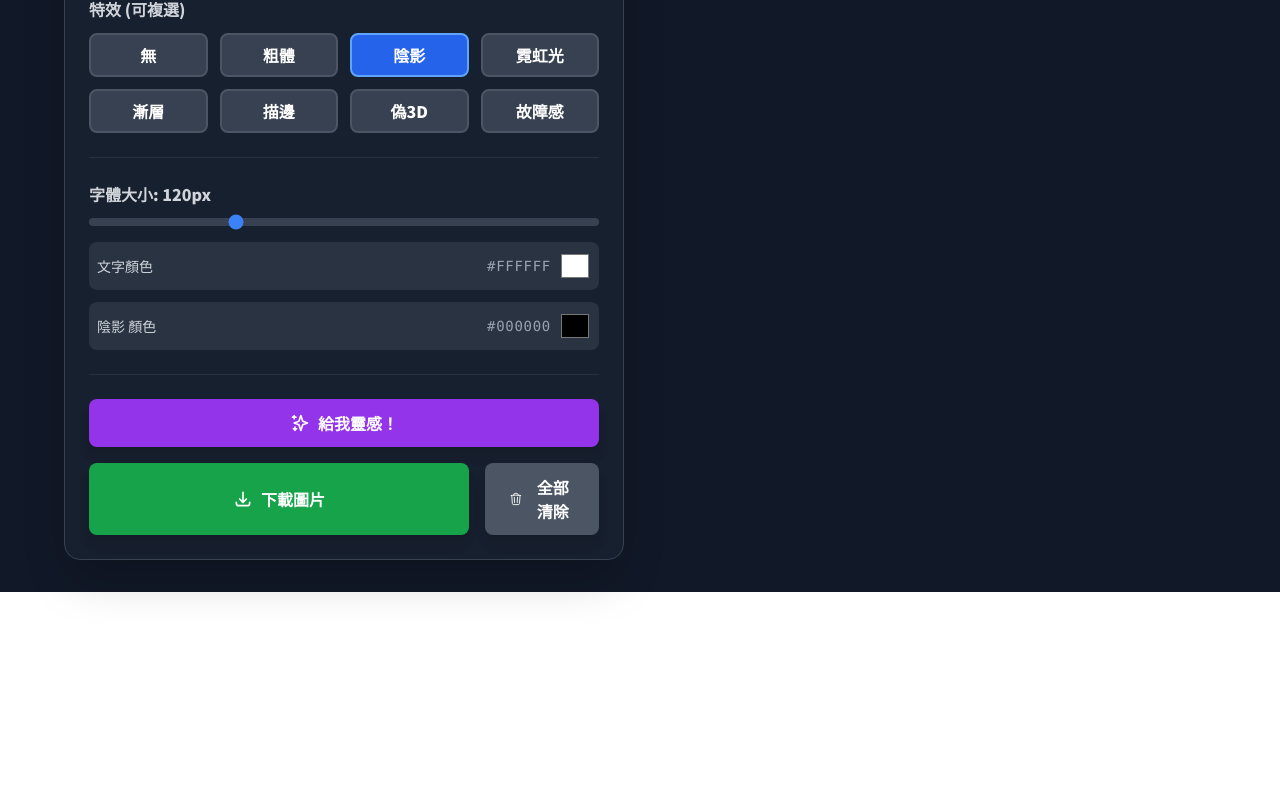
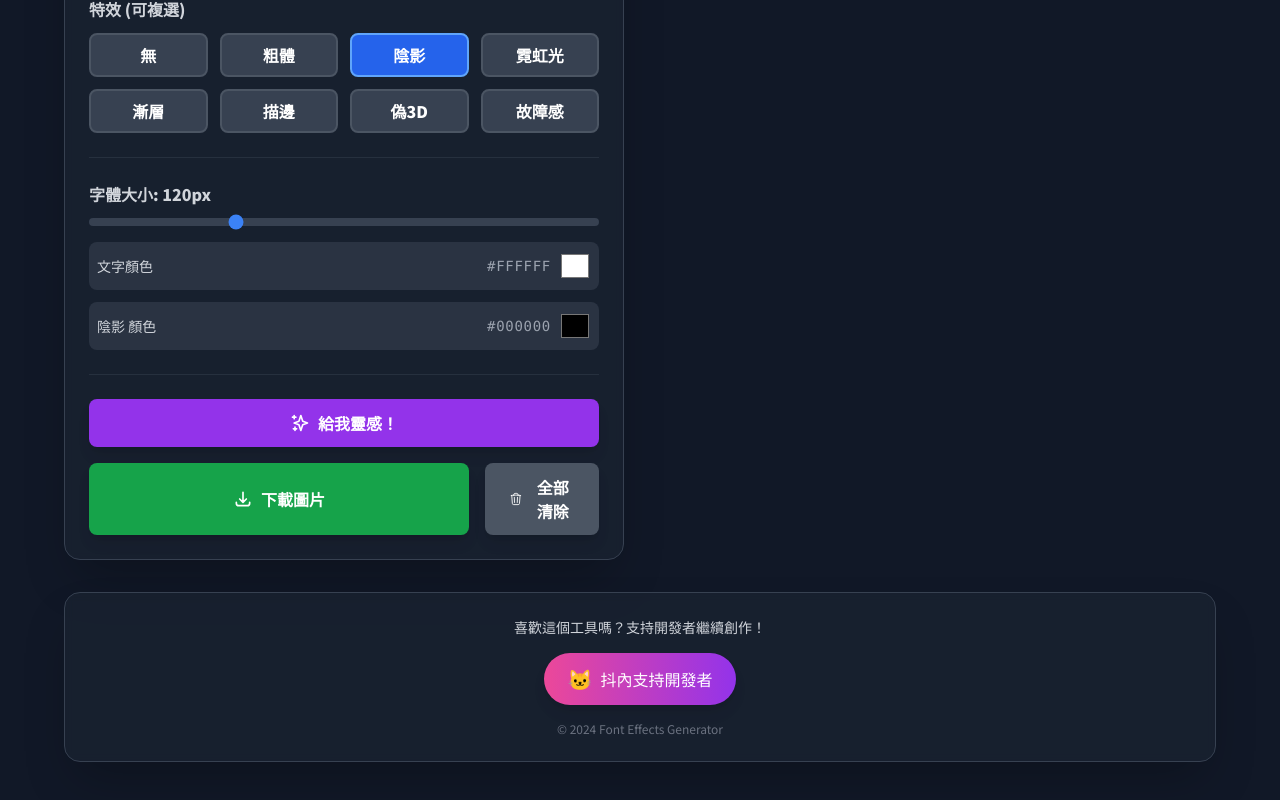
Before and after one commit to techtrekleo/font-effects-generator, a React (Vite) app: page / in a window 1280 px wide. Shown: the part 899-1699 px from the top of the page. Before the commit the page ends 1491 px from the top, so only its background shows below. Built offline with nearby package versions, Linux system fonts and the light colour scheme; a web font is replaced by a local one.

Commit message:
添加抖內支持頁腳 - 在頁面底部添加 PayPal 抖內連結和貓咪圖示，支持開發者繼續創作

```diff
--- a/src/App.tsx
+++ b/src/App.tsx
@@ -322,6 +322,25 @@ const App: React.FC = () => {
           )}
         </div>
       </main>
+
+      {/* 抖內按鈕頁腳 */}
+      <footer className="w-full max-w-6xl mt-8 mb-4">
+        <div className="bg-gray-800/50 backdrop-blur-sm p-6 rounded-2xl shadow-2xl border border-gray-700 text-center">
+          <div className="flex flex-col items-center gap-4">
+            <p className="text-gray-300 text-sm">喜歡這個工具嗎？支持開發者繼續創作！</p>
+            <a
+              href="https://www.paypal.com/ncp/payment/PK49RJYSTAV6Y"
+              target="_blank"
+              rel="noopener noreferrer"
+              className="inline-flex items-center gap-2 bg-gradient-to-r from-pink-500 to-purple-600 hover:from-pink-600 hover:to-purple-700 text-white px-6 py-3 rounded-full font-medium transition-all duration-200 transform hover:scale-105 shadow-lg hover:shadow-xl"
+            >
+              <span className="text-xl">🐱</span>
+              <span>抖內支持開發者</span>
+            </a>
+            <p className="text-gray-500 text-xs">© 2024 Font Effects Generator</p>
+          </div>
+        </div>
+      </footer>
     </div>
   );
 };
```
Also changed, not shown: 1 other file (tests, documents, lock files or other folders).
